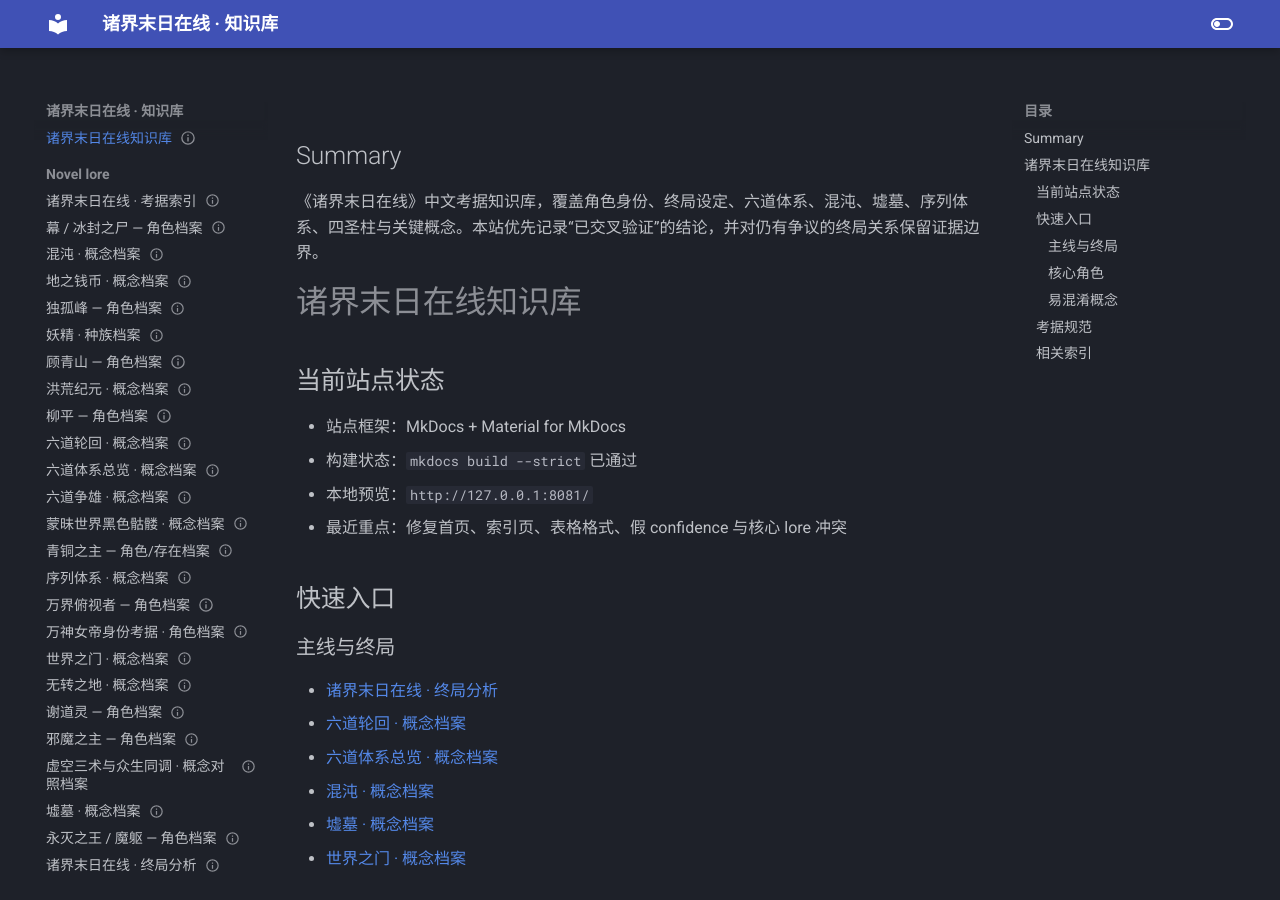
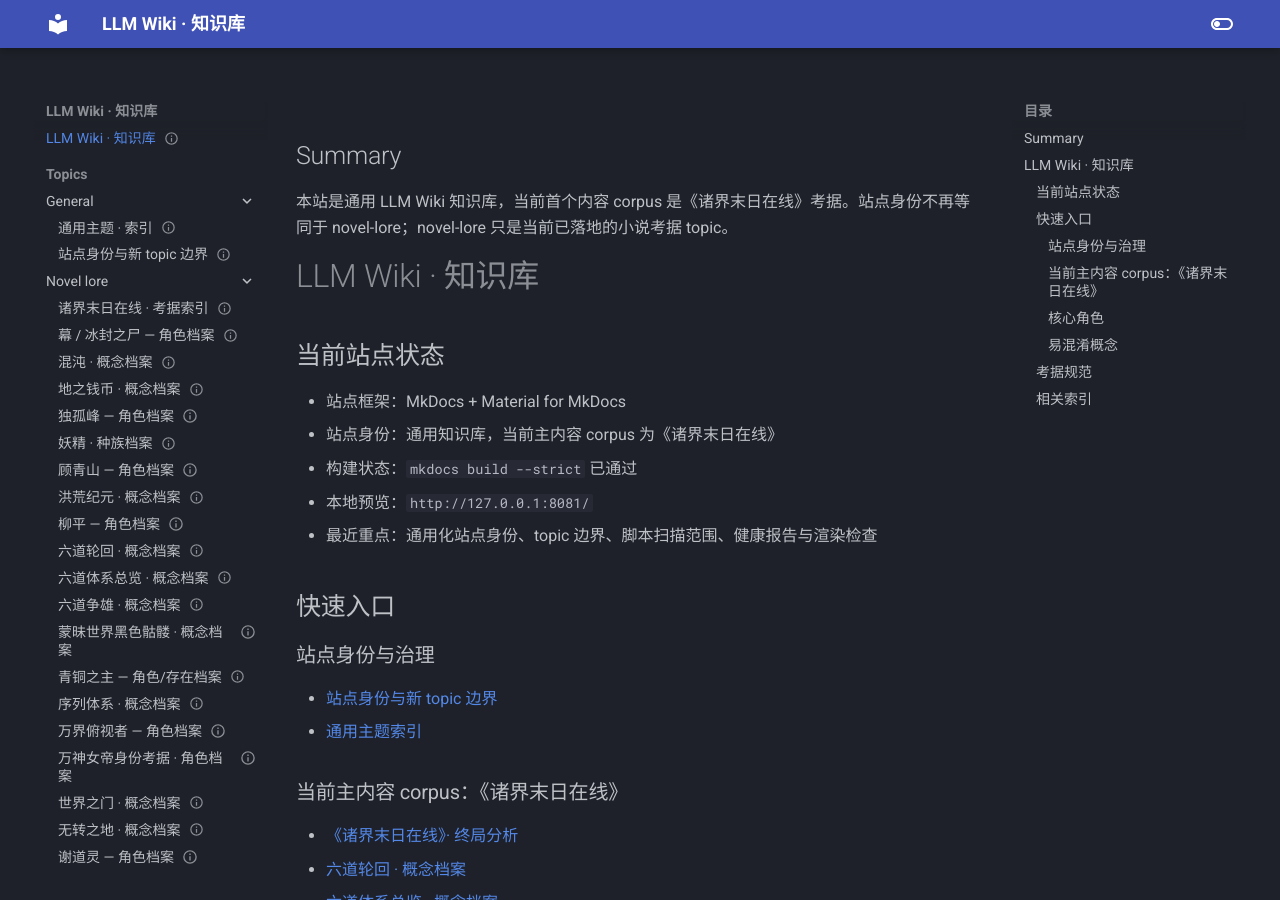
Before and after one commit to Zack3155/llm-wiki, an MkDocs documentation site: the page built from docs/index.md, in a window 1280 px wide and 900 px high. Built offline with MkDocs 1.6.1 and Material for MkDocs 9.7.7, drawn with Linux system fonts in a browser that asks for light colours; some of the changed text lies outside the part shown.

Commit message:
Wiki Linter Auto-Commit: 2026-06-16 06:32:46

```diff
--- a/docs/index.md
+++ b/docs/index.md
@@ -1,37 +1,45 @@
 ---
-title: 诸界末日在线知识库
+title: LLM Wiki · 知识库
 name: root-index
 topic: general
 status: complete
-confidence: 0.86
+confidence: 0.88
 sources:
   - 本地 Wiki 审计结果
   - MkDocs 构建验证
+  - 站点身份通用化讨论
 tags:
   - index
-  - novel-lore
+  - general
+  - site-identity
 date_added: 2026-06-14
-date_modified: 2026-06-15
+date_modified: 2026-06-16
 ---
 
 ## Summary
 
-《诸界末日在线》中文考据知识库，覆盖角色身份、终局设定、六道体系、混沌、墟墓、序列体系、四圣柱与关键概念。本站优先记录“已交叉验证”的结论，并对仍有争议的终局关系保留证据边界。
+本站是通用 LLM Wiki 知识库，当前首个内容 corpus 是《诸界末日在线》考据。站点身份不再等同于 novel-lore；novel-lore 只是当前已落地的小说考据 topic。
 
-# 诸界末日在线知识库
+# LLM Wiki · 知识库
 
 ## 当前站点状态
 
 - 站点框架：MkDocs + Material for MkDocs
+- 站点身份：通用知识库，当前主内容 corpus 为《诸界末日在线》
 - 构建状态：`mkdocs build --strict` 已通过
 - 本地预览：`http://127.0.0.1:8081/`
-- 最近重点：修复首页、索引页、表格格式、假 confidence 与核心 lore 冲突
+- 最近重点：通用化站点身份、topic 边界、脚本扫描范围、健康报告与渲染检查
 
 ## 快速入口
 
-### 主线与终局
+### 站点身份与治理
 
-- [诸界末日在线 · 终局分析](topics/novel-lore/zhu-jie-mo-ri-ending.md)
+- [站点身份与新 topic 边界](topics/general/site-identity-topic-boundary.md)
+- [通用主题索引](topics/general/_index.md)
+
+### 当前主内容 corpus：《诸界末日在线》
+
+- [《诸界末日在线》· 终局分析](topics/novel-lore/zhu-jie-mo-ri-ending.md)
 - [六道轮回 · 概念档案](topics/novel-lore/liudao-lunhui-concept.md)
 - [六道体系总览 · 概念档案](topics/novel-lore/liudao-system-overview-concept.md)
 - [混沌 · 概念档案](topics/novel-lore/chaos-concept.md)
@@ -64,6 +72,11 @@
 
 ## 相关索引
 
-- [诸界末日在线 · 考据索引](topics/novel-lore/_index.md)
-- [概念档案](topics/novel-lore/_index.md#概念档案)
-- [角色档案](topics/novel-lore/_index.md#角色档案)
+- [通用主题索引](topics/general/_index.md)
+- [《诸界末日在线》· 考据索引](topics/novel-lore/_index.md)
+
+Confidence Score: 0.88
+Sources:
+- 本地 Wiki 审计结果
+- MkDocs 构建验证
+- 站点身份通用化讨论
--- /dev/null
+++ b/docs/topics/general/_index.md
@@ -0,0 +1,46 @@
+---
+
+title: 通用主题 · 索引
+name: general-index
+topic: general
+status: complete
+confidence: 0.86
+sources:
+  - 本地 Wiki 结构审计
+  - 站点身份通用化讨论
+tags:
+  - index
+  - general
+  - site-identity
+date_added: 2026-06-16
+date_modified: 2026-06-16
+
+---
+
+
+## Summary
+
+本页是通用主题索引，用于承载站点身份、跨 topic 规则、Wiki 运维边界和自动化治理说明。它不是《诸界末日在线》专属页面；novel-lore 只是当前首个内容 topic。
+
+# 通用主题 · 索引
+
+## 页面
+
+| 页面 | 摘要 | 状态 | 置信度 |
+|---|---|---:|---:|
+| [站点身份与新 topic 边界](site-identity-topic-boundary.md) | 明确站点身份、topic 边界和脚本通用化约束 | complete | 0.90 |
+
+## 边界说明
+
+- `general`：站点级身份、治理规则、跨 topic 约定。
+- `novel-lore`：当前已有内容 corpus，但不是整个站点边界。
+- `raw/`、`reports/`、`archive/`、`site/`：生成或原始素材目录，不应当被当成公开知识页。
+
+## See also
+
+
+
+Confidence Score: 0.86
+Sources:
+- 本地 Wiki 结构审计
+- 站点身份通用化讨论
--- /dev/null
+++ b/docs/topics/general/site-identity-topic-boundary.md
@@ -0,0 +1,77 @@
+---
+
+title: 站点身份与新 topic 边界
+name: site-identity-topic-boundary
+topic: general
+status: complete
+confidence: 0.90
+sources:
+  - 本地 Wiki 结构审计
+  - mkdocs.yml 站点配置审计
+  - 站点身份通用化讨论
+tags:
+  - site-identity
+  - general
+  - topic-boundary
+date_added: 2026-06-16
+date_modified: 2026-06-16
+
+---
+
+
+## Summary
+
+本站身份应从“诸界末日在线 lore 站”提升为“LLM Wiki · 通用知识库”：《诸界末日在线》是当前首个内容 corpus，但不是站点边界；脚本、健康报告和候选分类必须默认跨 `docs/topics/*` 工作，只在明确需要时执行 lore 专属校验。
+
+# 站点身份与新 topic 边界
+
+## 结论
+
+- **站点身份**：`LLM Wiki · 通用知识库`。
+- **当前内容主体**：`《诸界末日在线》` 考据，作为 `novel-lore` topic 下的首个 corpus。
+- **系统边界**：站点支持任意 topic；`novel-lore` 是内容 topic，不是整个 Wiki 的身份边界。
+- **运维原则**：通用脚本、健康检查、索引生成、候选分类不得把未知内容默认塞进 `novel-lore`。
+
+## 当前 topic 边界
+
+| Topic / 目录 | 用途 | 写入规则 | 是否公开 |
+|---|---|---|---|
+| `general` | 站点身份、跨 topic 规则、治理说明 | 只写跨 topic、站点级、可复用规则 | 是 |
+| `novel-lore` | 《诸界末日在线》角色、概念、终局、身份冲突 | 必须有来源、置信度、证据边界；冲突保留 `needs-more-sources` | 是 |
+| `wiki-ops` | Hermes/Wiki 自动化、脚本、cron、搜索路由、部署记录 | 写运维事实与可复用流程；不写小说 lore | 是，若后续建立 |
+| `raw/sessions` | 原始会话 dump | 不可变源文件；只由 extractor 读取，不直接作为知识结论 | 否 |
+| `reports` | 生成报告和审计产物 | 本地 artifacts；不得当成 Git-tracked 知识页 | 否 |
+| `archive` | 删除/归档记录 | 由归档脚本维护；MkDocs 排除 | 否 |
+| `site` | MkDocs 构建输出 | 生成目录；不得手写知识内容 | 否 |
+
+## 新 topic 判定规则
+
+1. 内容讨论站点身份、脚本行为、cron、搜索路由、MkDocs、健康检查 → 进入 `general` 或 `wiki-ops`，不得进入 `novel-lore`。
+2. 内容讨论小说角色、概念、终局、身份冲突、原文证据 → 进入 `novel-lore`。
+3. 原始会话、工具输出、迁移统计、token 消耗 → 留在 `raw/sessions` 或由 extractor 转为候选；不得直接作为 lore 页面。
+4. 生成报告、lint/build 输出、browser smoke 输出 → 留在 `reports` 或 `/tmp`；不得污染公开知识页。
+5. 新领域出现时，先建 topic 目录、`_index.md` 和根索引链接，再写具体页面；不得为了复用现有目录而把新领域硬塞进 `novel-lore`。
+
+## 脚本通用化约束
+
+- 站点级脚本默认扫描 `docs/topics/*`，而不是只扫描 `docs/topics/novel-lore`。
+- `wiki-health.py` 的通用健康项必须与 lore 专属 guard 分离；`xumu-concept.md` 只能作为 `novel-lore` 内部校验。
+- `wiki-browser-smoke.py` 的默认检查路径应从 topic 目录动态派生，并保留少量 lore 压力页。
+- `wiki-candidate-apply.py` 不得用“角色”“结局”“身份”等泛词单独推断 `novel-lore`；只有小说标题或强实体词才能触发 `novel-lore`。
+- `dynamic-index-generator.py` 生成根索引时必须保持通用站点身份，不能把首页文案写成某一部小说的专属首页。
+
+## 已落地改动
+
+- `mkdocs.yml` 的 `site_name` 改为通用站点名。
+- 根首页改为通用知识库身份，并把《诸界末日在线》列为当前主内容 corpus。
+- 新增 `general` topic 与站点身份页面。
+- 通用脚本保留 lore 专属校验，但不再把站点身份绑定到 `novel-lore`。
+
+## See also
+
+
+Confidence Score: 0.90
+Sources:
+- 本地 Wiki 结构审计
+- mkdocs.yml 站点配置审计
+- 站点身份通用化讨论
--- a/mkdocs.yml
+++ b/mkdocs.yml
@@ -1,5 +1,5 @@
 docs_dir: docs
-site_name: "诸界末日在线 · 知识库"
+site_name: "LLM Wiki · 知识库"
 site_dir: site
 exclude_docs: |
   raw/**
```
